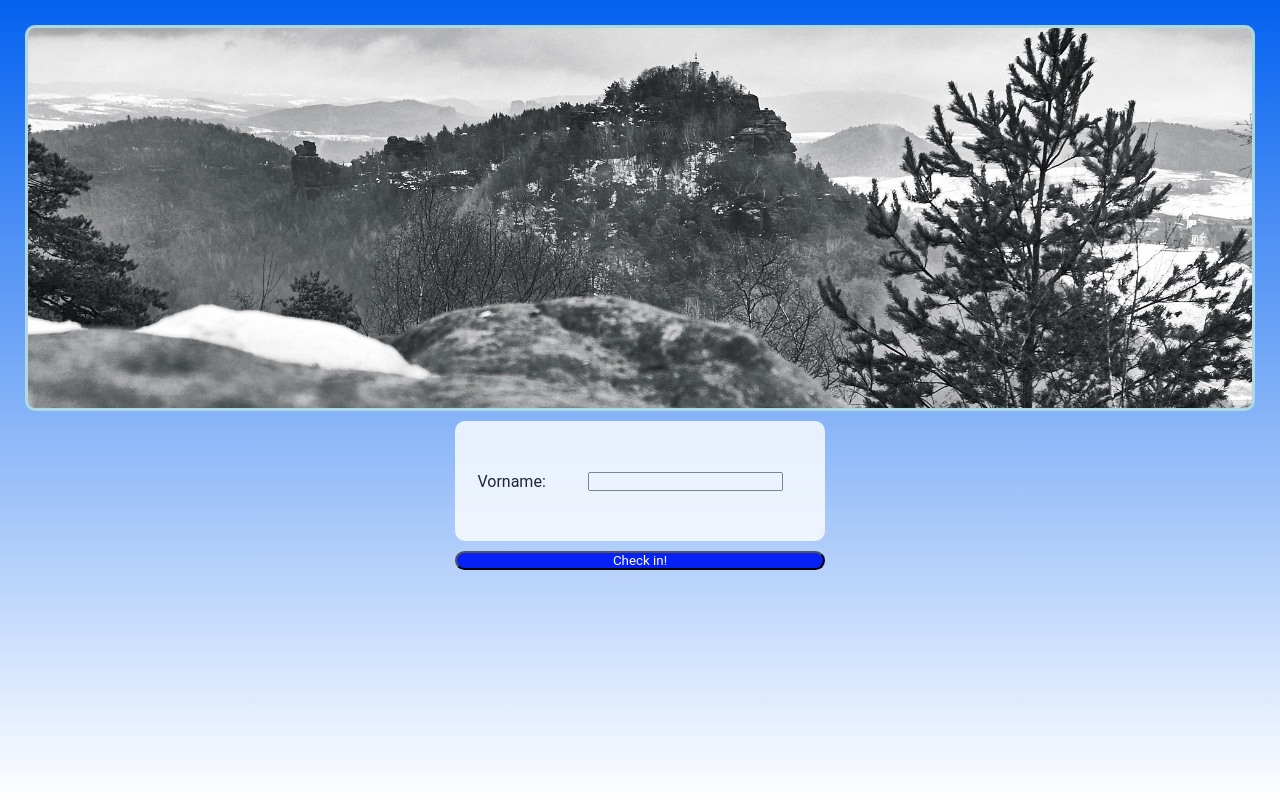
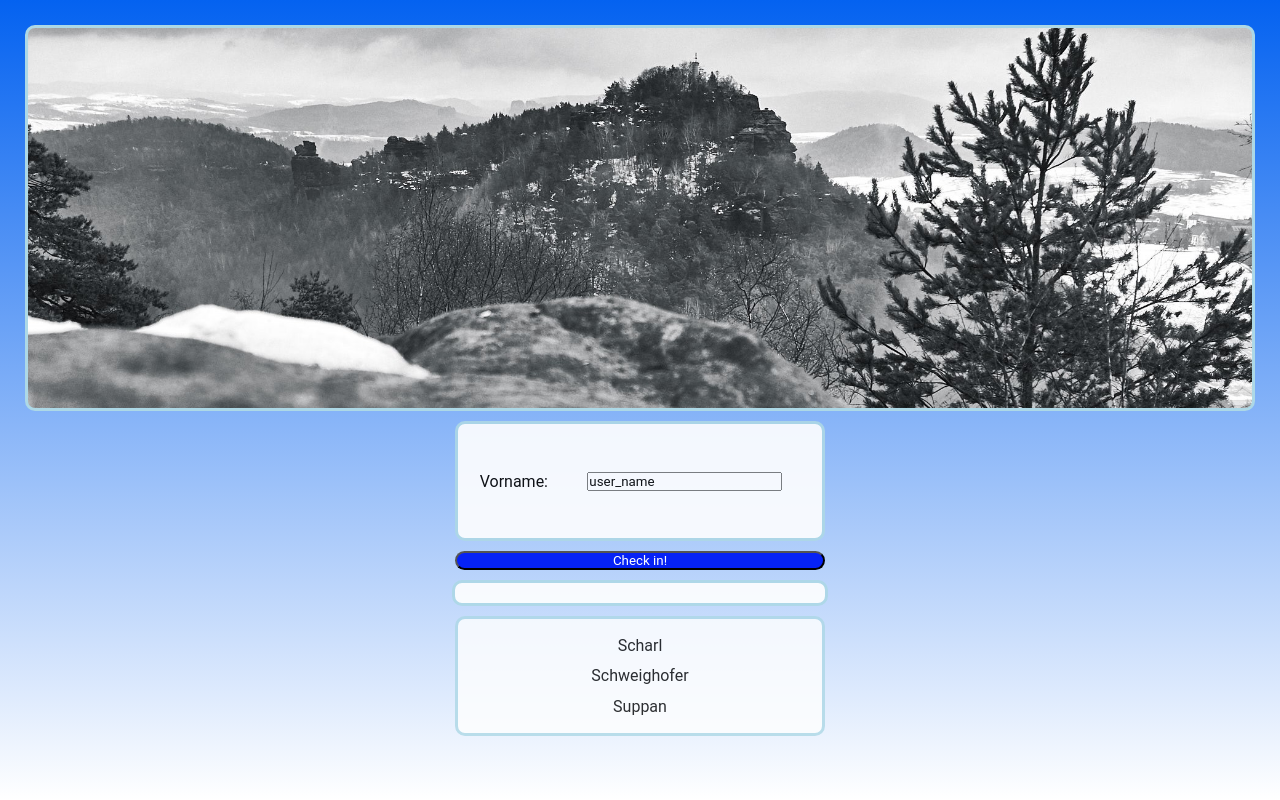
Before and after one commit to 9bananas/WTL_2020_SS_Server_Server_Exercise, a website: page index.html in a window 1280 px wide. Drawn offline with Linux system fonts and the light colour scheme; no server answers.

Commit message:
css update, added creators

```diff
--- a/index.html
+++ b/index.html
@@ -30,10 +30,10 @@
 
     <div id="checkin_data">
 
-        <table>
+        <table id="input_table">
             <tr>
                 <td>Vorname:</td>
-                <td><input type="text" id="name_input" /></td>
+                <td><input type="text" id="name_input" value="user_name" /></td>
             </tr>
         </table>
 
@@ -57,7 +57,24 @@
             </section>
 
 
-    -->    </body>
+    -->
+
+    <div>
+        <table id="creators">
+            <tr>
+                <td>Scharl</td>
+            </tr>
+            <tr>
+                <td>Schweighofer</td>
+            </tr>
+            <tr>
+                <td>Suppan</td>
+            </tr>
+        </table>
+    </div>
+
+
+</body>
 
 
 
--- a/style.css
+++ b/style.css
@@ -25,7 +25,35 @@ body {
     margin: 25px;
 }
 
-table {
+#input_table {
+    background: #FFFFFF;
+    height: 120px;
+    margin-left: auto;
+    margin-right: auto;
+    margin-top: 10px;
+    width: 370px;
+    padding: 10px;
+    opacity: 0.9;
+    border-radius: 10px;
+    border: 3px solid lightblue;
+    border-radius: 10px;
+}
+
+#names_list {
+    background: #FFFFFF;
+    height: auto;
+    margin-left: auto;
+    margin-right: auto;
+    margin-top: 10px;
+    width: 350px;
+    padding: 10px;
+    opacity: 0.9;
+    border-radius: 10px;
+    border: 3px solid lightblue;
+    border-radius: 10px;
+}
+
+#creators {
     background: #FFFFFF;
     height: 120px;
     margin-left: auto;
@@ -34,6 +62,9 @@ table {
     width: 370px;
     padding: 10px;
     opacity: 0.8;
+    border-radius: 10px;
+    text-align: center;
+    border: 3px solid lightblue;
     border-radius: 10px;
 }
 
```
